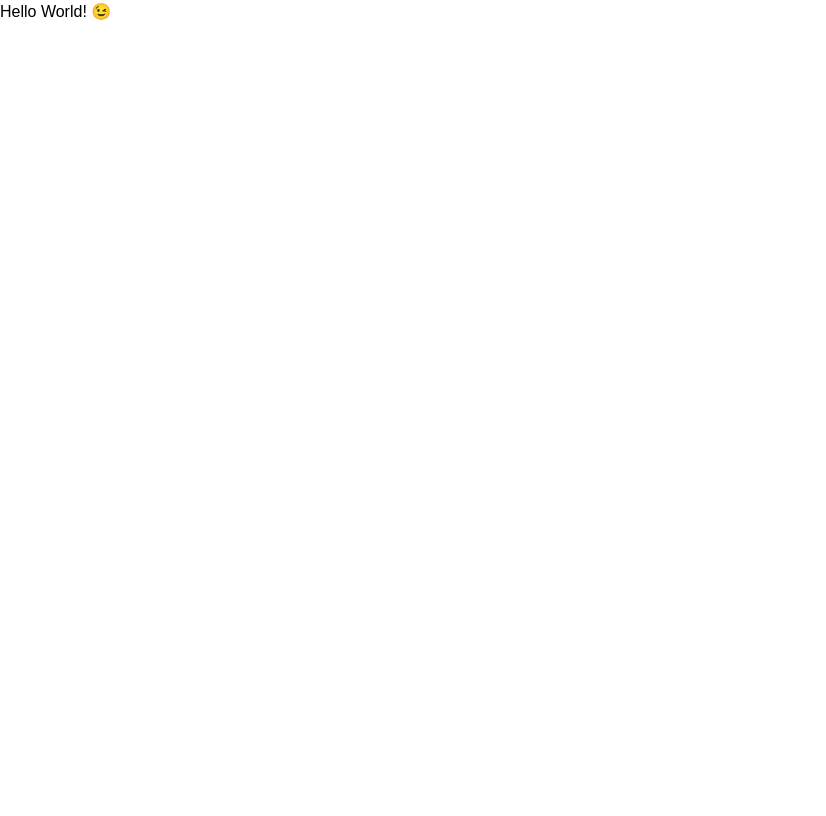
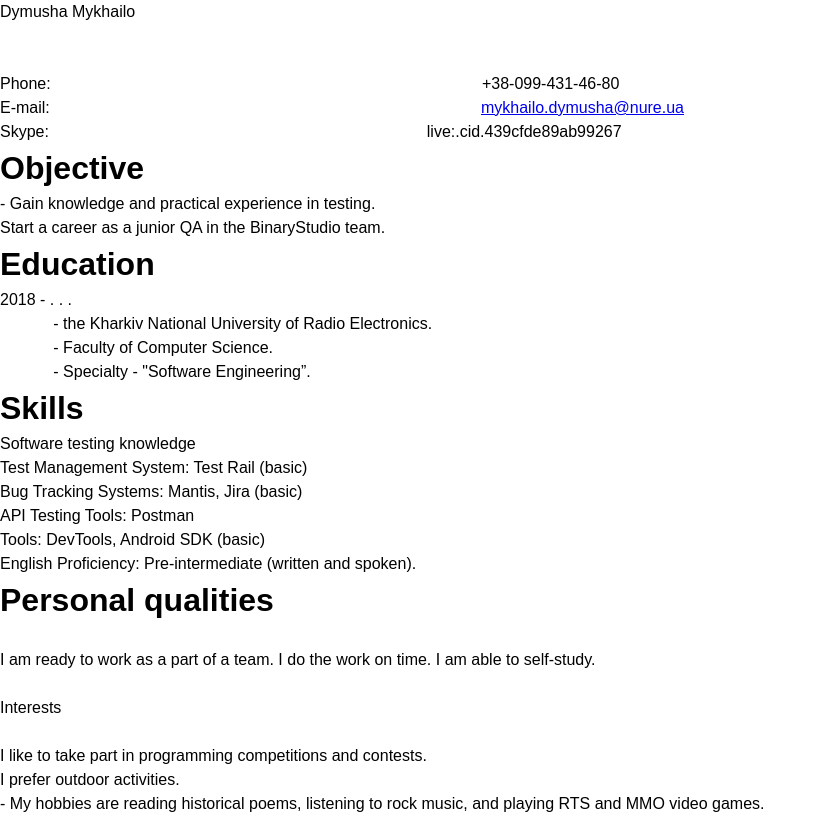
Before and after one commit to MinoDentori/homepage, a plain HTML site: page index.html in a window 1280 px wide. Shown: the whole page, without its empty margins (0-826 px from the left). Drawn offline with Linux system fonts and the light colour scheme.

Commit message:
Add information to the resume

```diff
--- a/index.html
+++ b/index.html
@@ -7,6 +7,38 @@
     <title> Résumé </title>
 </head>
 <body>
-    Hello World! &#x1F609;
+    <p><span>Dymusha Mykhailo</span></p>
+<p><span><br>&nbsp;</span></p>
+<p><span>Phone: &nbsp; &nbsp; &nbsp; &nbsp; &nbsp; &nbsp; &nbsp; &nbsp; &nbsp; &nbsp; &nbsp; &nbsp; &nbsp; &nbsp; &nbsp; &nbsp; &nbsp; &nbsp; &nbsp; &nbsp; &nbsp; &nbsp; &nbsp; &nbsp; &nbsp; &nbsp; &nbsp; &nbsp; &nbsp; &nbsp; &nbsp; &nbsp; &nbsp; &nbsp; &nbsp; &nbsp; &nbsp; &nbsp; &nbsp; &nbsp; &nbsp; &nbsp; &nbsp; &nbsp; &nbsp; &nbsp; &nbsp; &nbsp;&nbsp;+38-099-431-46-80</span></p>
+<p><span>E-mail:&nbsp; &nbsp; &nbsp; &nbsp; &nbsp; &nbsp; &nbsp; &nbsp; &nbsp; &nbsp; &nbsp; &nbsp; &nbsp; &nbsp; &nbsp; &nbsp; &nbsp; &nbsp; &nbsp; &nbsp; &nbsp; &nbsp; &nbsp; &nbsp; &nbsp; &nbsp; &nbsp; &nbsp; &nbsp; &nbsp; &nbsp; &nbsp; &nbsp; &nbsp; &nbsp; &nbsp; &nbsp; &nbsp; &nbsp; &nbsp; &nbsp; &nbsp; &nbsp; &nbsp; &nbsp; &nbsp; &nbsp; &nbsp;&nbsp;&nbsp;</span><a href="mailto:mykhailo.dymusha@nure.ua"><span>mykhailo.dymusha@nure.ua</span></a></p>
+<p><span>Skype: &nbsp; &nbsp; &nbsp; &nbsp; &nbsp; &nbsp; &nbsp; &nbsp; &nbsp; &nbsp; &nbsp; &nbsp; &nbsp; &nbsp; &nbsp; &nbsp; &nbsp; &nbsp; &nbsp; &nbsp; &nbsp; &nbsp; &nbsp; &nbsp;&nbsp;&nbsp; &nbsp; &nbsp; &nbsp; &nbsp; &nbsp; &nbsp; &nbsp; &nbsp; &nbsp; &nbsp; &nbsp;&nbsp;&nbsp; &nbsp; &nbsp; &nbsp; &nbsp; &nbsp;&nbsp;live:.cid.439cfde89ab99267</span></p>
+<h1><span>Objective</span></h1>
+<ul>
+    <li><span>-	Gain knowledge and practical experience in testing.&nbsp;</span></li>
+    <li><span>Start a career as a junior QA in the BinaryStudio team.</span></li>
+</ul>
+<h1><span>Education</span></h1>
+<p><span>2018 - . . .</span></p>
+<p><span>&nbsp; &nbsp; &nbsp; &nbsp; &nbsp; &nbsp;&nbsp;- the Kharkiv National University of Radio Electronics.</span></p>
+<p><span>&nbsp; &nbsp; &nbsp; &nbsp; &nbsp; &nbsp;&nbsp;- Faculty  of Computer Science.</span></p>
+<p><span>&nbsp; &nbsp; &nbsp; &nbsp; &nbsp; &nbsp;&nbsp;- Specialty - &quot;Software Engineering&rdquo;.</span></p>
+<h1><span>Skills&nbsp;</span></h1>
+<p>Software  testing knowledge</p>
+<p>Test Management  System: Test Rail (basic)</p>
+<p>Bug Tracking  Systems: Mantis, Jira (basic)</p>
+<p>API Testing Tools: Postman</p>
+<p>Tools: DevTools, Android SDK (basic)</p>
+<p>English Proficiency: Pre-intermediate (written and spoken).&nbsp; &nbsp; &nbsp; &nbsp; &nbsp; &nbsp;&nbsp;</p>
+<h1><span>Personal qualities</span></h1>
+<p><span>&nbsp;</span></p>
+<p><span>I am ready to work as a part of a team. I do the work on time. I am able to self-study.</span></p>
+<p><span>&nbsp;</span></p>
+<p><span>Interests</span></p>
+<p><span>&nbsp;</span></p>
+<ul>
+    <li><span>I like to take  part in programming competitions and contests.&nbsp;</span></li>
+    <li><span>I prefer outdoor activities.</span></li>
+    <li><span>-	My hobbies are reading historical poems, listening to rock music, and playing RTS and MMO video games.</span>
+</ul>
 </body>
 </html>
```
